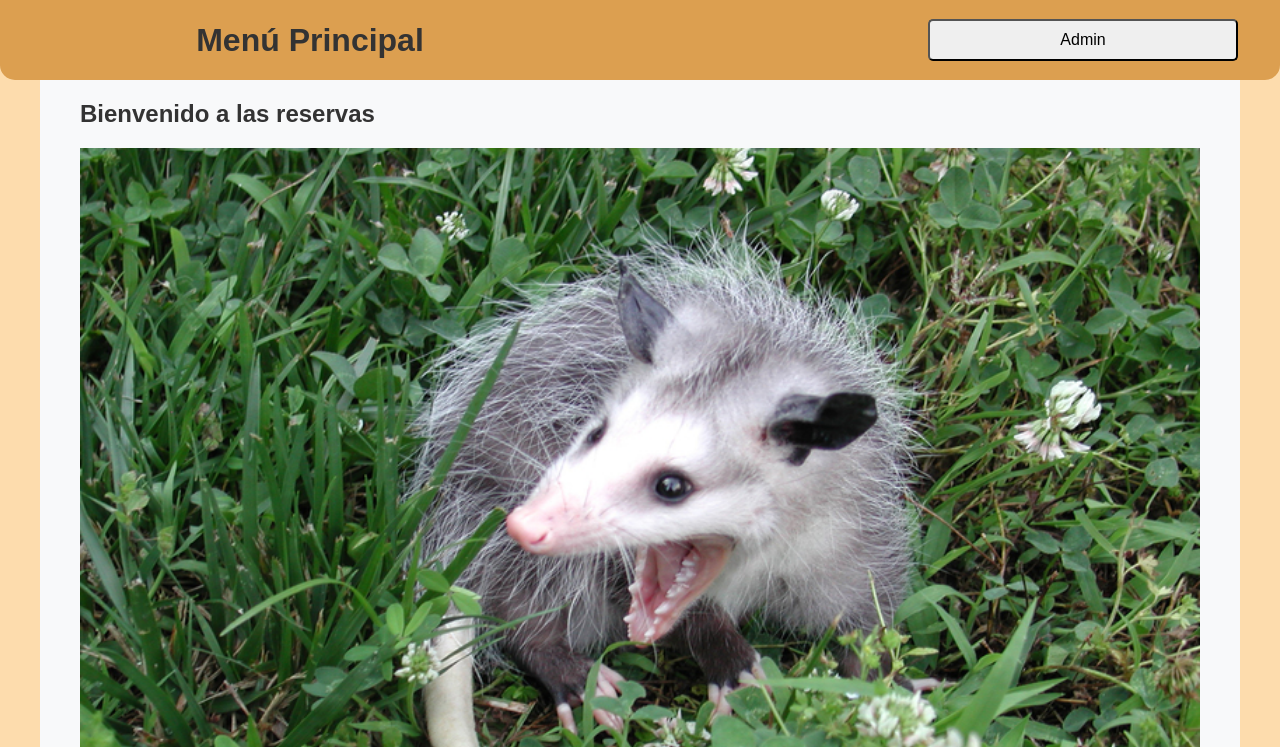
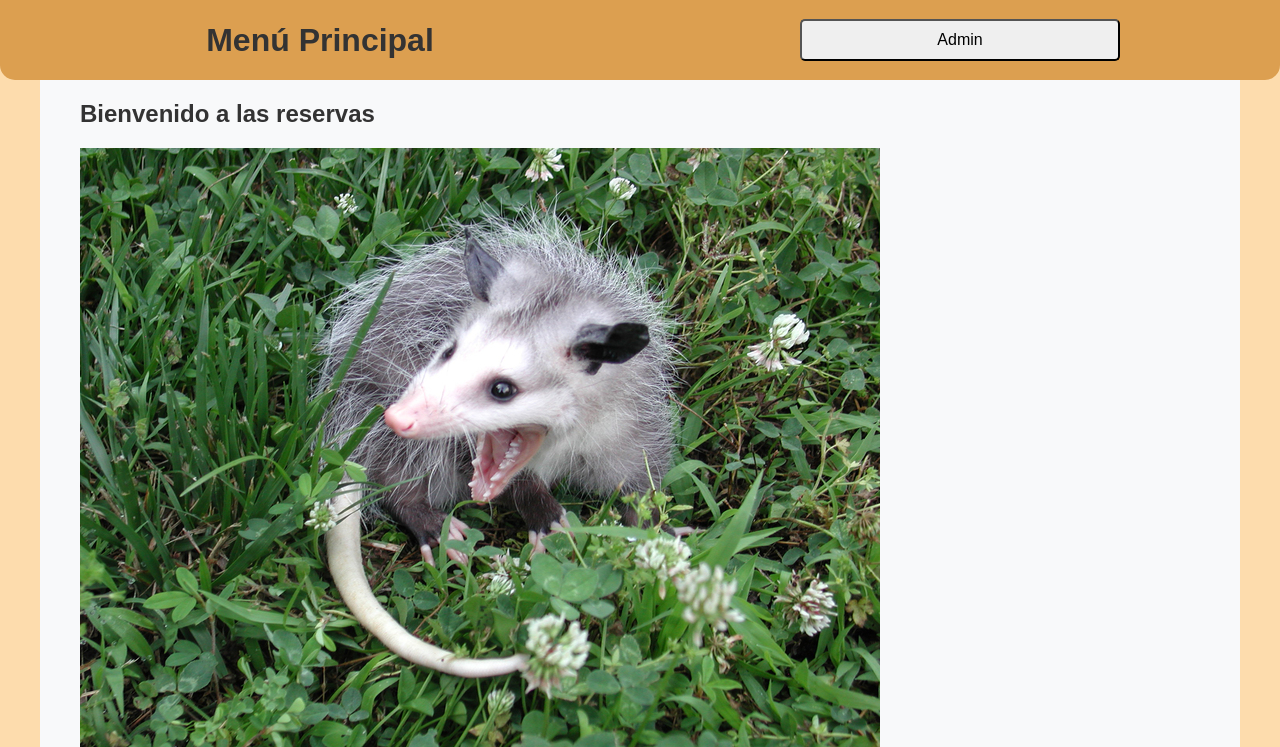
Before and after one commit to kalouseckJP/django-proyecto, a Django app: page /front in a window 1280 px wide. Shown: the top 747 px of the page. Run offline with Django 5.2, Linux system fonts and the light colour scheme.

Commit message:
cambios front

```diff
--- a/taller/taller/settings.py
+++ b/taller/taller/settings.py
@@ -26,7 +26,7 @@ SECRET_KEY = 'django-insecure-p^xhh@v^+uewb+v4%$fv*7x$u0r8(8k*v_5^kxb--hcj2k9vio
 # SECURITY WARNING: don't run with debug turned on in production!
 DEBUG = True
 
-ALLOWED_HOSTS = ['localhost','127.0.0.1','192.168.1.16','190.121.89.167']
+ALLOWED_HOSTS = ['localhost','127.0.0.1','192.168.1.16','190.121.89.167', '192.168.142.181']
 
 
 # Application definition
--- a/web/static/style.css
+++ b/web/static/style.css
@@ -196,6 +196,14 @@ body.admin.authenticated {
     color: green
 }
 
+#admin-content-header #add i {
+    padding: 0;
+}
+
+#admin-content p {
+    height: 60vh;
+}
+
 /* Pagina frontal */
 
 .frente{
@@ -206,7 +214,7 @@ body.admin.authenticated {
     margin: 0;
 }
 
-.frente div#banner {
+.frente header#banner {
     display: flex;
     justify-content: center;
     align-items: center;
@@ -218,18 +226,18 @@ body.admin.authenticated {
     border-end-start-radius: 15px;
 }
 
-.frente div#banner * {
+.frente header#banner * {
     width: 50%;
     text-align: center;
 }
 
-.frente div#divLogin {
+.frente header#divLogin {
     display: flex;
     justify-content: right;
     margin-right: 5vh;
 }
 
-.frente div#banner button {
+.frente header#banner button {
     width: 50%;
     padding: 10px 20px;
     text-align: center;
--- a/web/templates/front.html
+++ b/web/templates/front.html
@@ -11,15 +11,15 @@
     <script src="{% static "script.js" %}"></script>
 </head>
 <body class="frente">
-    <div id="banner">
+    <header id="banner">
         <h1>Menú Principal</h1>
         <div id="divLogin">
             <button type="button" onclick="window.location.href='{% url "index" %}'">Admin</button>
         </div>
-    </div>
+    </header>
     <div id="columna_principal">
         <h2>Bienvenido a las reservas</h2>
-        <img src="{% static "img\large.png" %}" height="max-content" width="max-content" alt="mapa">
+        <img src="{% static "img\large.png" %}" height="600" width="800" alt="mapa">
     </div>
 </body>
 </html>
```
